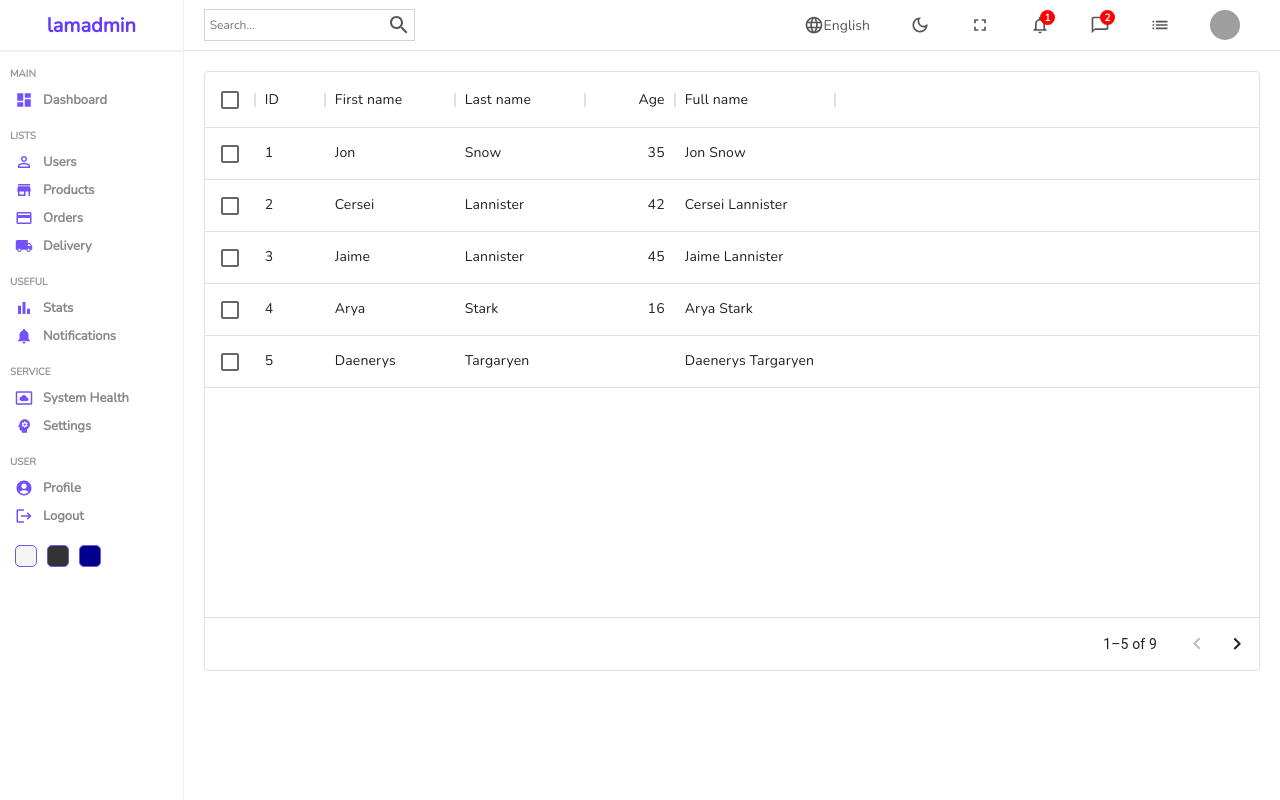
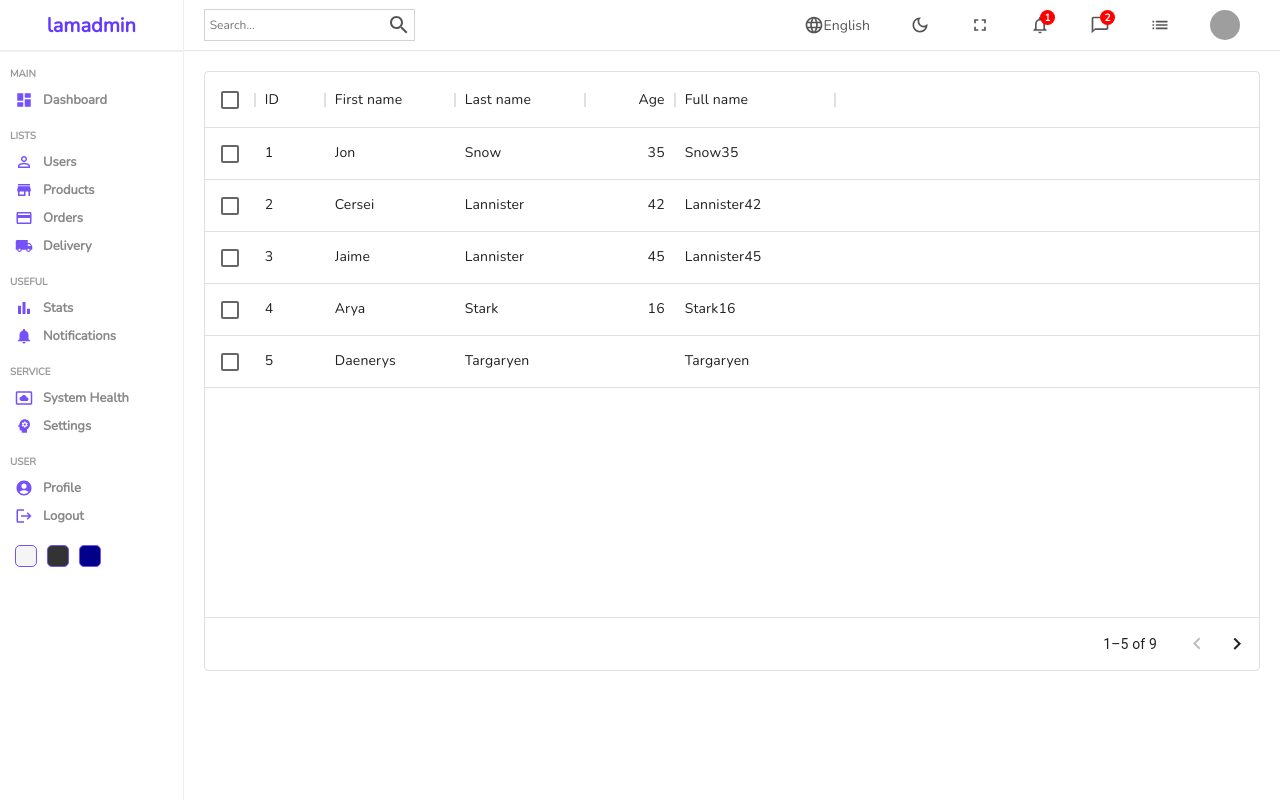
Before and after one commit to patriceandrea/admin-dashboard, a React (Create React App) app in the folder client/: page /users in a window 1280 px wide. Built offline with nearby package versions, Linux system fonts and the light colour scheme; grey boxes are pictures that could not be loaded.

Commit message:
adds age column in datatable

```diff
--- a/client/src/components/chart/Chart.js
+++ b/client/src/components/chart/Chart.js
@@ -1,5 +1,5 @@
 import "./chart.scss"
-import { AreaChart, Area, XAxis, YAxis, CartesianGrid, Tooltip, ResponsiveContainer } from 'recharts';
+import { AreaChart, Area, XAxis, CartesianGrid, Tooltip, ResponsiveContainer } from 'recharts';
 
 
 
--- a/client/src/components/datatable/Datatable.js
+++ b/client/src/components/datatable/Datatable.js
@@ -17,8 +17,14 @@ const columns = [
     description: 'This column has a value getter and is not sortable.',
     sortable: false,
     width: 160,
-    valueGetter: (params) =>
-      `${params.row.firstName || ''} ${params.row.lastName || ''}`,
+    renderCell: (params) => {
+      return (
+        <>
+          <span>{params.row.lastName}</span>
+          <p>{params.row.age}</p>
+        </>
+      )
+    }
   },
 ];
 
```
